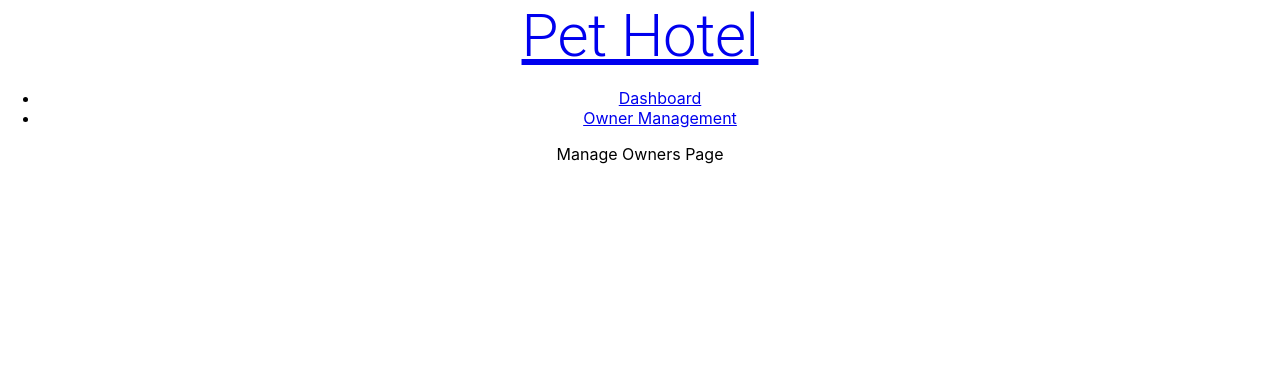
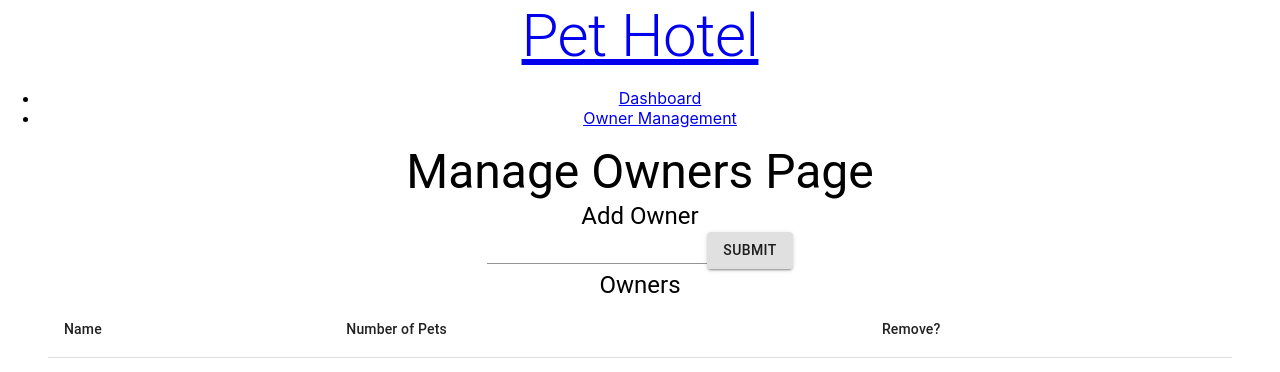
Before and after one commit to AseSever/pet-hotel-clientside, a React (Create React App) app: page /#/owners in a window 1280 px wide. Shown: the top 372 px of the page. Built offline with nearby package versions, Linux system fonts and the light colour scheme.

Commit message:
table framed, input added

```diff
--- a/src/components/ManageOwnersPage/ManageOwnersPage.js
+++ b/src/components/ManageOwnersPage/ManageOwnersPage.js
@@ -1,9 +1,36 @@
 import React, { Component } from 'react';
 import { connect } from 'react-redux';
+import { Button, Container, Grid, TextField, Typography } from '@material-ui/core';
+import OwnersTable from '../OwnersTable/OwnersTable';
+
 class ManageOwnersPage extends Component {
+    state = {
+        newOwner: ''
+    }
+
+    handleChangeForNewOwner = (event) => {
+        this.setState({
+            newOwner: event.target.value
+        })
+    }
+
+    handleOwnerSubmit = () => {
+        if ( this.state.newOwner ) {
+            this.props.dispatch({type: 'ADD_OWNER', payload: this.state.newOwner})
+        } else {
+            alert("Please enter the owner's name!")
+        }
+    }
+
     render() {
         return(
-            <p>Manage Owners Page</p>
+            <Container>
+                <Typography variant="h3">Manage Owners Page</Typography>
+                <Typography variant="h5">Add Owner</Typography>
+                <TextField value={this.state.newOwner} onChange={this.handleChangeForNewOwner}></TextField>
+                <Button variant="contained">Submit</Button>
+                <OwnersTable />
+            </Container>
         );
     };
 };
--- /dev/null
+++ b/src/components/OwnersTable/OwnersTable.js
@@ -0,0 +1,42 @@
+import React, { useState } from 'react';
+import { connect } from 'react-redux';
+import { Container, Table, TableHead, TableBody, TableCell, TableRow, TextField, Typography } from '@material-ui/core';
+import OwnersTableRow from '../OwnersTableRow/OwnersTableRow';
+
+
+function OwnersTable(props) {
+  // Using hooks we're creating local state for a "heading" variable with
+  // a default value of 'Functional Component'
+
+  const [heading, setHeading] = useState("Owners");
+
+  return (
+    <Container fixed>
+      <Typography variant="h5">{heading}</Typography>
+        <Table>
+            <TableHead>
+                <TableRow>
+                    <TableCell>Name</TableCell>
+                    <TableCell>Number of Pets</TableCell>
+                    <TableCell>Remove?</TableCell>
+                </TableRow>
+            </TableHead>
+            <TableBody>
+                {/* MAP OWNERS HERE */}
+                {props.reduxState.owners && props.reduxState.owners.map( owner => (
+                    <OwnersTableRow />
+                ))}
+            </TableBody>
+
+        </Table>
+    </Container>
+  );
+}
+
+const mapStateToProps = (reduxState) => {
+    return {
+      reduxState
+    }
+  }
+
+export default connect(mapStateToProps)(OwnersTable);
--- /dev/null
+++ b/src/components/OwnersTableRow/OwnersTableRow.js
@@ -0,0 +1,22 @@
+import React, { useState } from 'react';
+import { connect } from 'react-redux';
+import { Button, TableCell, TableRow } from '@material-ui/core'
+
+
+function OwnersTableRow(props) {
+  // Using hooks we're creating local state for a "heading" variable with
+  // a default value of 'Functional Component'
+  const [heading, setHeading] = useState('Owners Table Row');
+
+  return (
+    <TableRow>
+        <TableCell>Name</TableCell>
+        <TableCell>Number of Pets</TableCell>
+        <TableCell><Button variant="contained" color="secondary">Delete</Button></TableCell>
+    </TableRow>
+  );
+}
+
+
+
+export default connect()(OwnersTableRow);
```
